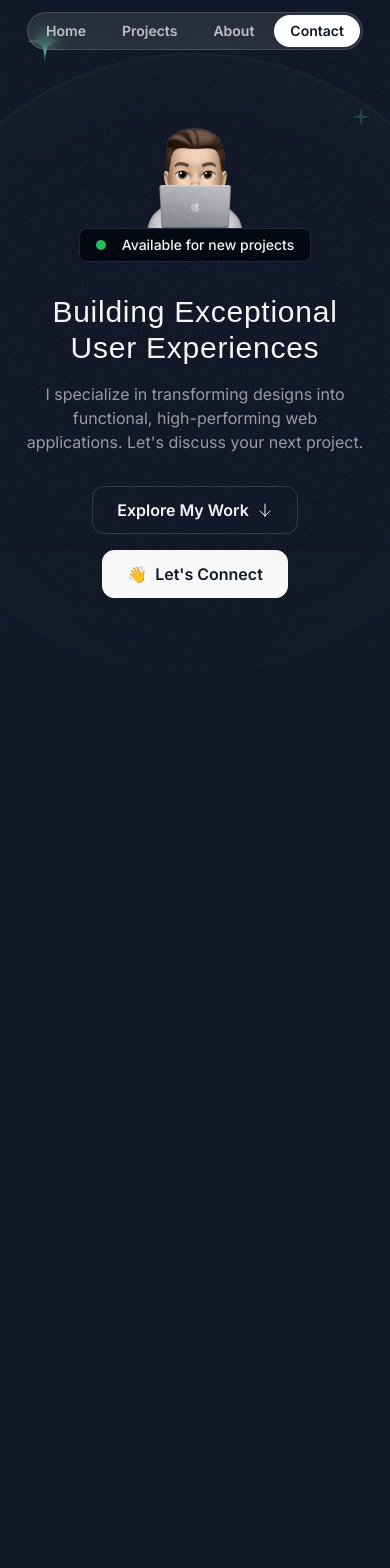
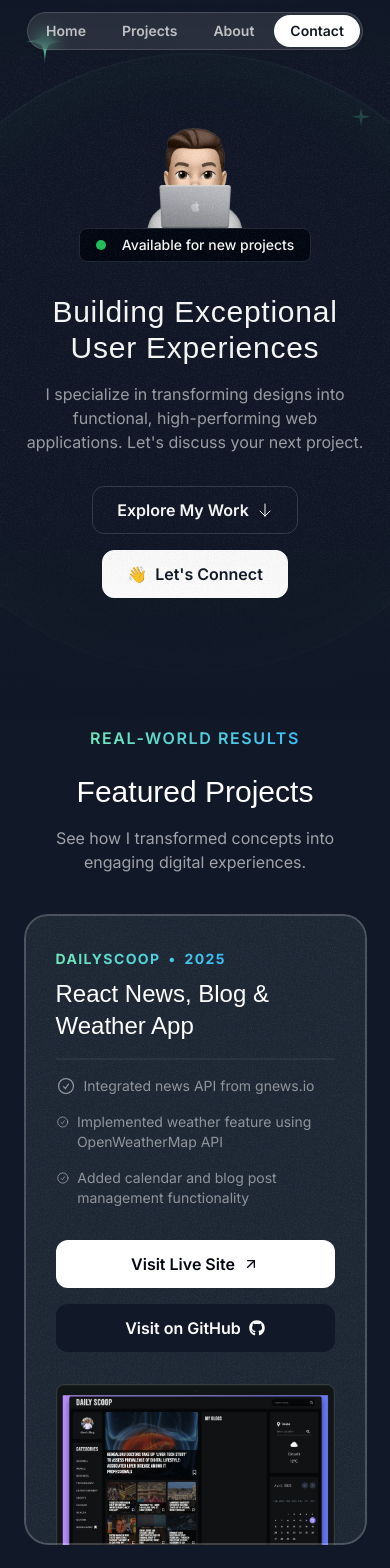
Before and after one commit to BuliDev/NextJS-Portfolio, a Next.js app: page / in a window 390 px wide. Shown: the top 1568 px of the page. Before the commit the page ends 973 px from the top, so only its background shows below. Built offline with nearby package versions, Linux system fonts and the light colour scheme; a web font is replaced by a local one.

Commit message:
Add Projects Section

```diff
--- a/src/app/globals.css
+++ b/src/app/globals.css
@@ -11,3 +11,9 @@
         @apply  absolute border-2 top-1/2 left-1/2 -translate-x-1/2 -translate-y-1/2 rounded-full border-emerald-300/5 shadow-[0_0_80px_inset] shadow-emerald-300/5
     }
 }
+
+@layer utilities {
+    .container {
+        @apply lg:max-w-5xl
+    }
+}
--- a/src/app/page.tsx
+++ b/src/app/page.tsx
@@ -1,11 +1,13 @@
 import { Header } from "@/sections/Header";
 import { HeroSection } from "@/sections/Hero";
+import { ProjectsSection } from "@/sections/Projects";
 
 export default function Home() {
   return (
     <div>
       <Header />
       <HeroSection />
+      <ProjectsSection />
     </div>
   );
 }
--- a/src/sections/Projects.tsx
+++ b/src/sections/Projects.tsx
@@ -1,3 +1,133 @@
+import dailyScoopImage from "@/assets/images/dailyscoop.png";
+import designDevelopImage from "@/assets/images/landing-page.png";
+import ecommerceImage from "@/assets/images/ecommerce.png";
+import Image from "next/image";
+import CheckCircleIcon from "@/assets/icons/check-circle.svg";
+import ArrowUpRightIcon from "@/assets/icons/arrow-up-right.svg";
+import GitHubIcon from "@/assets/icons/github.svg";
+import grainImage from "@/assets/images/grain.jpg";
+
+const portfolioProjects = [
+  {
+    company: "DailyScoop",
+    year: "2025",
+    title: "React News, Blog & Weather App",
+    results: [
+      { title: "Integrated news API from gnews.io" },
+      { title: "Implemented weather feature using OpenWeatherMap API" },
+      { title: "Added calendar and blog post management functionality" },
+    ],
+    liveLink: "https://alenburovic/dailyscoop",
+    githubLink: "https://github.com/BuliDev/dailyscoop",
+    image: dailyScoopImage,
+  },
+  {
+    company: "Design & Develop Templates",
+    year: "2025",
+    title: "Modern Landing Page with CSS Animations",
+    results: [
+      { title: "Built a fully responsive design using HTML and CSS" },
+      { title: "Implemented video playback with controls" },
+      { title: "Created CSS animations for a dynamic user experience" },
+    ],
+    liveLink: "https://alenburovic.com/ProWebsite/HTML/index.html",
+    githubLink: "https://github.com/BuliDev/theme-responsive-website",
+    image: designDevelopImage,
+  },
+  {
+    company: "Bella Vogue",
+    year: "2024",
+    title: "E-Commerce Frontend with Cart & Filters",
+    results: [
+      { title: "Built responsive frontend for an e-commerce site" },
+      { title: "Implemented product filtering by price and category" },
+      {
+        title:
+          "Added cart functionality with automatic price calculation, including tax",
+      },
+    ],
+    liveLink: "https://alenburovic.com/bellavogue/",
+    githubLink: "https://github.com/BuliDev/ecommerce-website",
+    image: ecommerceImage,
+  },
+];
+
 export const ProjectsSection = () => {
-  return <div>Projects Section</div>;
+  return (
+    <section className="pb-16 lg:py-24">
+      <div className="container">
+        <div className="flex justify-center">
+          <p className="uppercase font-semibold tracking-widest bg-gradient-to-r from-emerald-300 to-sky-400 bg-clip-text text-transparent text-center">
+            Real-world Results
+          </p>
+        </div>
+        <h2 className="font-serif text-3xl md:text-5xl text-center mt-6">
+          Featured Projects
+        </h2>
+        <p className="text-center md:text-lg lg:text-xl text-white/60 mt-4 max-w-md mx-auto">
+          See how I transformed concepts into engaging digital experiences.
+        </p>
+        <div className="mt-10 md:mt-20 flex flex-col gap-20">
+          {portfolioProjects.map((project, index) => (
+            <div
+              key={index}
+              className="bg-gray-800 rounded-3xl relative z-0 overflow-hidden after:z-10 after:content-[''] after:absolute after:inset-0 after:outline-2 after:outline after:-outline-offset-2 after:rounded-3xl after:outline-white/20 px-8 pt-8 md:pt-12 md:px-10 lg:pt-16 lg:px-20 after:pointer-events-none"
+            >
+              <div
+                className="absolute inset-0 -z-10 opacity-5"
+                style={{
+                  backgroundImage: `url(${grainImage.src})`,
+                }}
+              ></div>
+              <div className="lg:grid lg:grid-cols-2 lg:gap-16">
+                <div className="lg:pb-16">
+                  <div className="bg-gradient-to-r from-emerald-300 to-sky-400 inline-flex gap-2 font-bold uppercase tracking-widest text-sm text-transparent bg-clip-text">
+                    <span>{project.company}</span>
+                    <span>&bull;</span>
+                    <span>{project.year}</span>
+                  </div>
+                  <h3 className="font-serif text-2xl mt-2 md:mt-5 md:text-4xl">
+                    {project.title}
+                  </h3>
+                  <hr className="border-t-2 border-white/5 mt-4 md:mt-5" />
+                  <ul className="flex flex-col gap-4 mt-4 md:mt-5">
+                    {project.results.map((result, index) => (
+                      <li
+                        key={index}
+                        className="flex gap-2 text-sm md:text-base text-white/50"
+                      >
+                        <CheckCircleIcon className="size-5 md:size-6" />
+                        <span>{result.title}</span>
+                      </li>
+                    ))}
+                  </ul>
+                  <div className="flex flex-col md:flex-row md:items-center gap-4 mt-8">
+                    <a href={project.liveLink}>
+                      <button className="bg-white text-gray-950 h-12 w-full md:w-auto px-6 rounded-xl font-semibold inline-flex items-center justify-center gap-2 whitespace-nowrap">
+                        <span>Visit Live Site</span>
+                        <ArrowUpRightIcon className="size-4" />
+                      </button>
+                    </a>
+                    <a href={project.githubLink}>
+                      <button className="bg-gray-900 text-white h-12 w-full md:w-auto px-6 rounded-xl font-semibold inline-flex items-center justify-center gap-2 whitespace-nowrap">
+                        <span>Visit on GitHub</span>
+                        <GitHubIcon className="size-4" />
+                      </button>
+                    </a>
+                  </div>
+                </div>
+                <div className="relative">
+                  <Image
+                    src={project.image}
+                    alt={project.title}
+                    className="mt-8 -mb-4 md:-mb-0 lg:mt-0 lg:absolute lg:h-full lg:w-auto lg:max-w-none"
+                  />
+                </div>
+              </div>
+            </div>
+          ))}
+        </div>
+      </div>
+    </section>
+  );
 };
```
